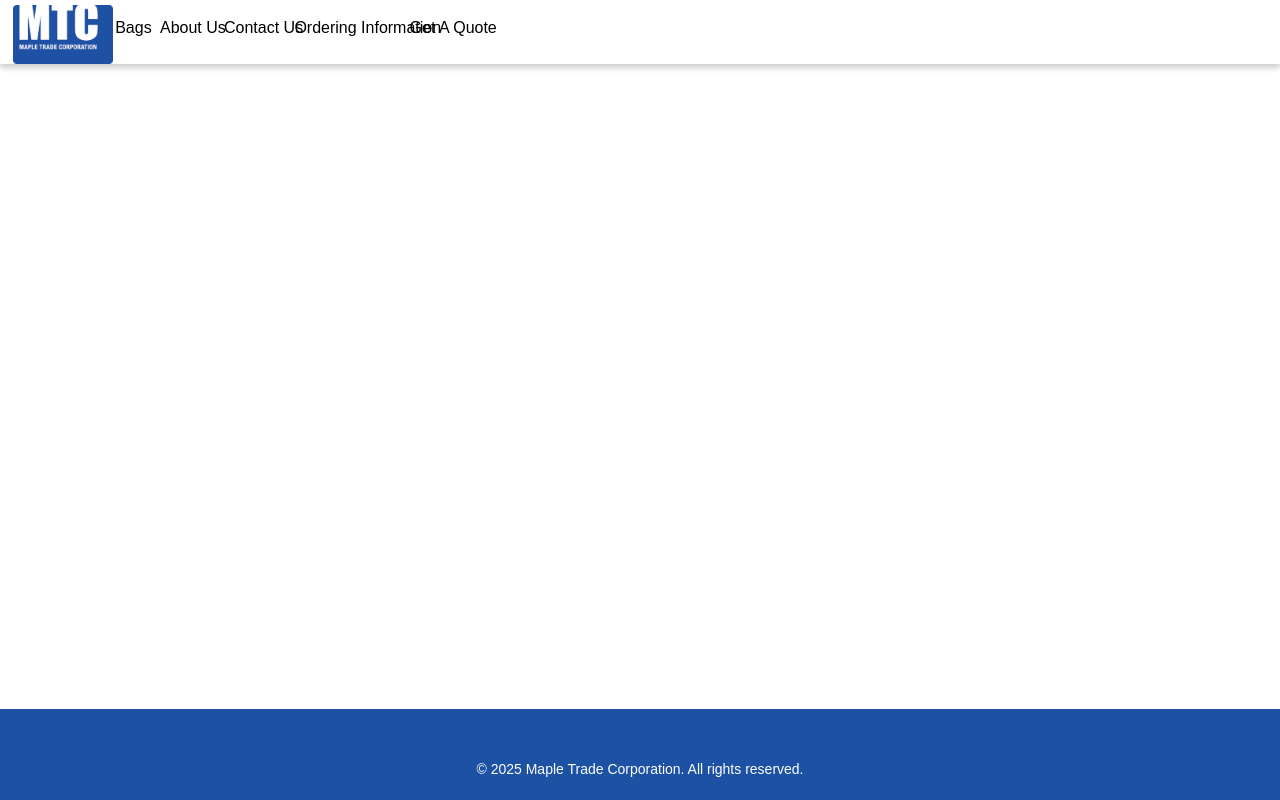
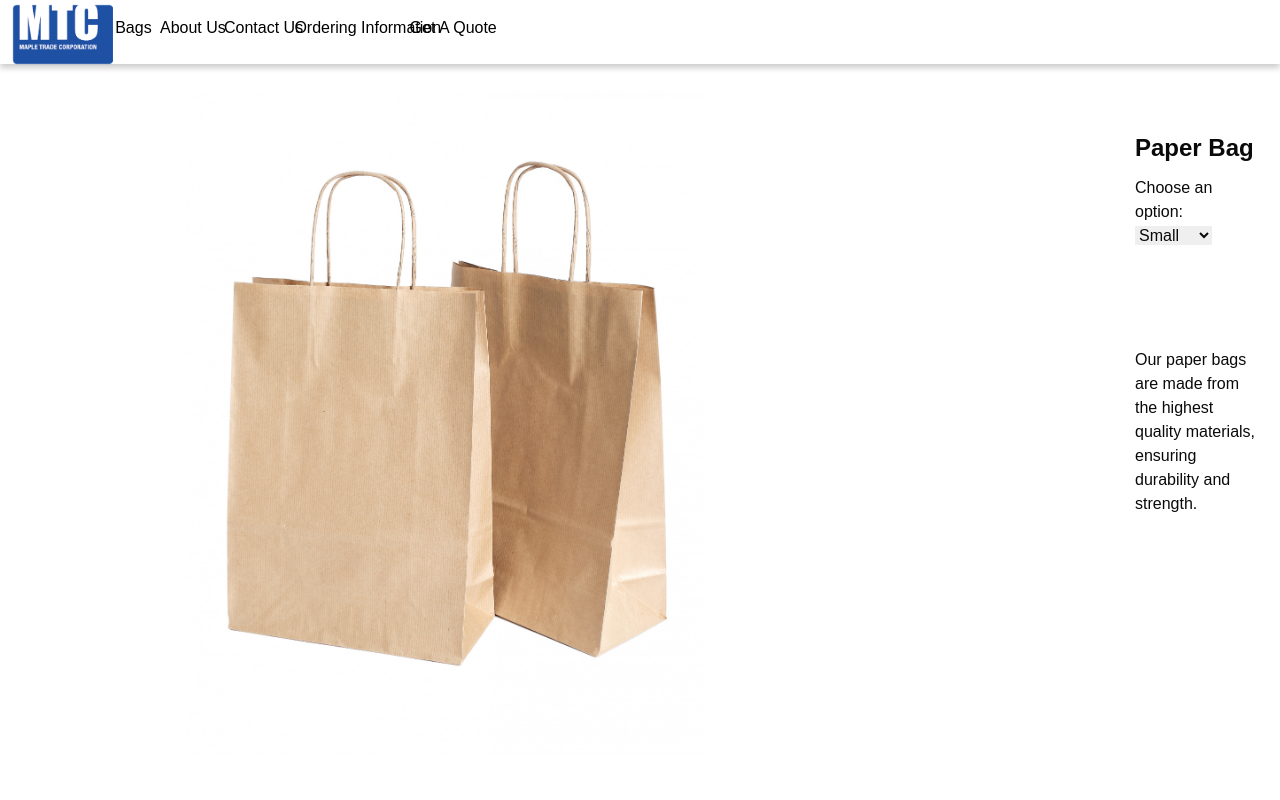
Before and after one commit to paul-ngyn/TKN-Paperbags, a Next.js app: page / in a window 1280 px wide. Both pictures are taken after a click on the button "Bags". Shown: the top 800 px of the page. Built offline with nearby package versions, Linux system fonts and the light colour scheme.

Commit message:
added prototype product page

```diff
--- /dev/null
+++ b/app/components/ProductImage/ProductImage.module.css
@@ -0,0 +1,10 @@
+.productImageContainer {
+    display: flex;
+    justify-content: center;
+    align-items: center;
+    padding: 10px;
+    border-radius: 8px; /* Optional: Add border radius */
+    margin-top: 80px;
+    margin-left: 175px;
+    margin-right: 200px;
+}
--- /dev/null
+++ b/app/components/ProductImage/ProductImage.tsx
@@ -0,0 +1,23 @@
+"use client"
+
+import React from "react"
+import styles from "./ProductImage.module.css"
+import Image from "next/image"
+
+import paperbagproduct from "../../public/paperbagproduct.jpg";
+
+const ProductImage: React.FC = () => {
+  return (
+    <div className={styles.productImageContainer}>
+      <Image
+        src={paperbagproduct}
+        alt="Paper Bag Product"
+        width={520} // Adjust the width as needed
+        height={520} // Adjust the height as needed
+        className={styles.productImage}
+      />
+    </div>
+  );
+};
+
+export default ProductImage;
--- a/app/globals.css
+++ b/app/globals.css
@@ -128,6 +128,34 @@ html, body {
   opacity: 1;
 }
 
+.productDetailsContainer {
+  display: flex;
+  flex-direction: column;
+  justify-content: center;
+  padding: 20px;
+  border-radius: 8px; /* Optional: Add border radius */
+  flex: 1; /* Allow the details container to take up available space */
+  margin-left: 200px; /* Add space between the image and details */
+  margin-top: 100px;
+}
+
+.productName {
+  font-size: 24px;
+  font-weight: bold;
+  margin-bottom: 10px;
+  margin-top: 10px;
+}
+
+.productDescription {
+  font-size: 16px;
+  margin-bottom: 20px;
+  margin-top: 100px;
+}
+
+.productOptions {
+  font-size: 16px;
+}
+
 @layer utilities {
   .text-balance {
     text-wrap: balance;
--- a/app/page.tsx
+++ b/app/page.tsx
@@ -7,9 +7,9 @@ import '../app/globals.css';
 import QuoteForm from './components/QuoteForm/QuoteForm';
 import Image from 'next/image';
 import Footer from './components/Footer/Footer';
+import ProductImage from './components/ProductImage/ProductImage';
 
 import baglogo from './public/baglogo.jpg';
-import recyclelogo from './public/recyclelogo.png';
 import timelogo from './public/timelogo.jpg';
 import biodegradable from './public/biodegradablelogo.jpg';
 
@@ -63,7 +63,25 @@ export default function Home() {
             </div>
           </>
         )}
-        {page === 'product' && <h1>Product Page</h1>}
+        {page === 'product' && (
+          <div style={{ display: 'flex', justifyContent: 'center', alignItems: 'flex-start' }}>
+            <ProductImage />
+            <div className="productDetailsContainer">
+              <h2 className="productName">Paper Bag</h2>
+              <div className="productOptions">
+                <label htmlFor="productOptions">Choose an option:</label>
+                <select id="productOptions" name="productOptions">
+                  <option value="small">Small</option>
+                  <option value="medium">Medium</option>
+                  <option value="large">Large</option>
+                </select>
+              </div>
+              <p className="productDescription">
+                Our paper bags are made from the highest quality materials, ensuring durability and strength.
+              </p>
+            </div>
+          </div>
+        )}
         {page === 'about' && <h1>About Us Page</h1>}
         {page === 'contact' && <h1>Contact Us Page</h1>}
         {page === 'orderinfo' && <h1>Order Information Page</h1>}
```
Also changed, not shown: app/public/paperbagproduct.jpg (added).
